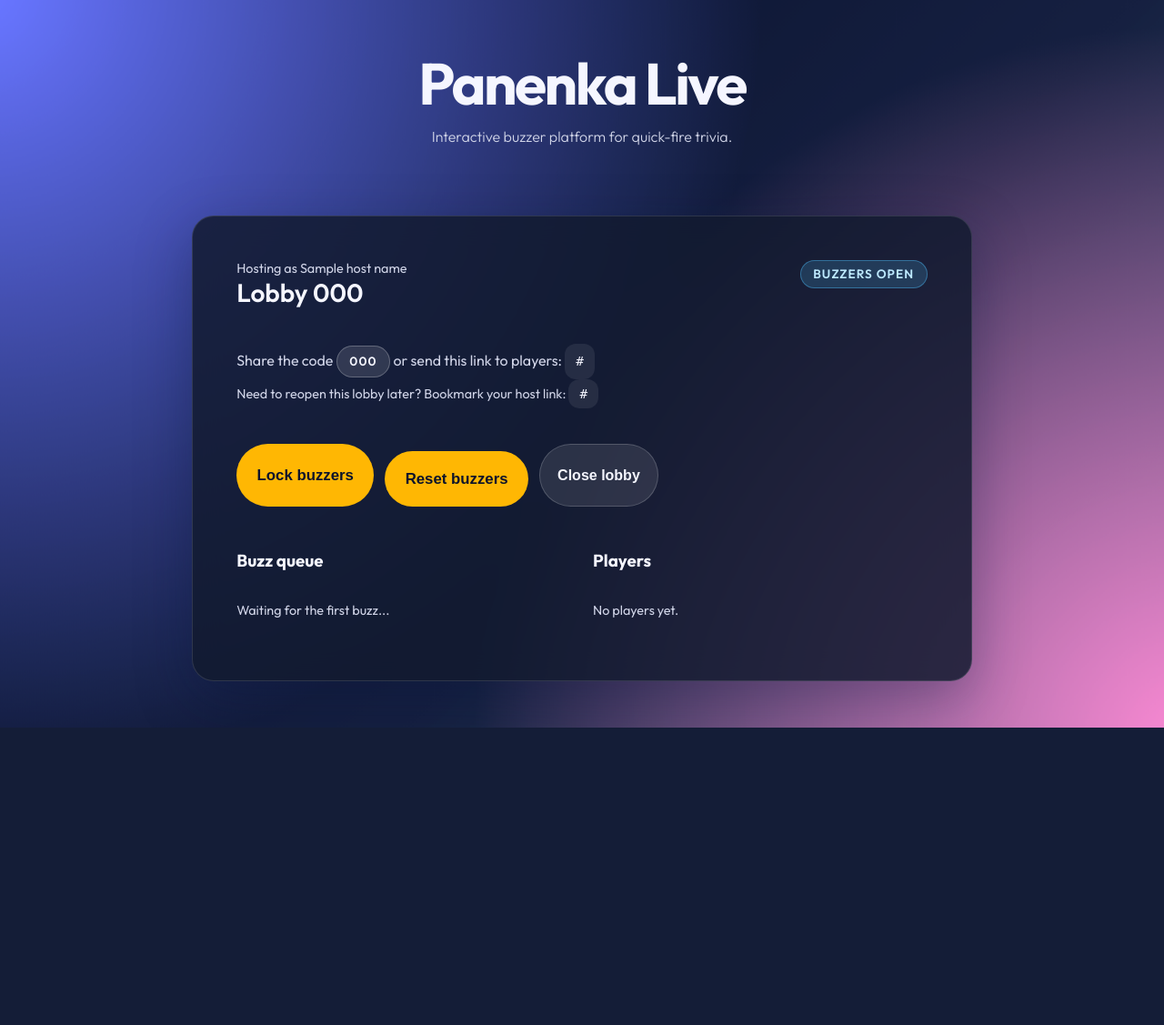
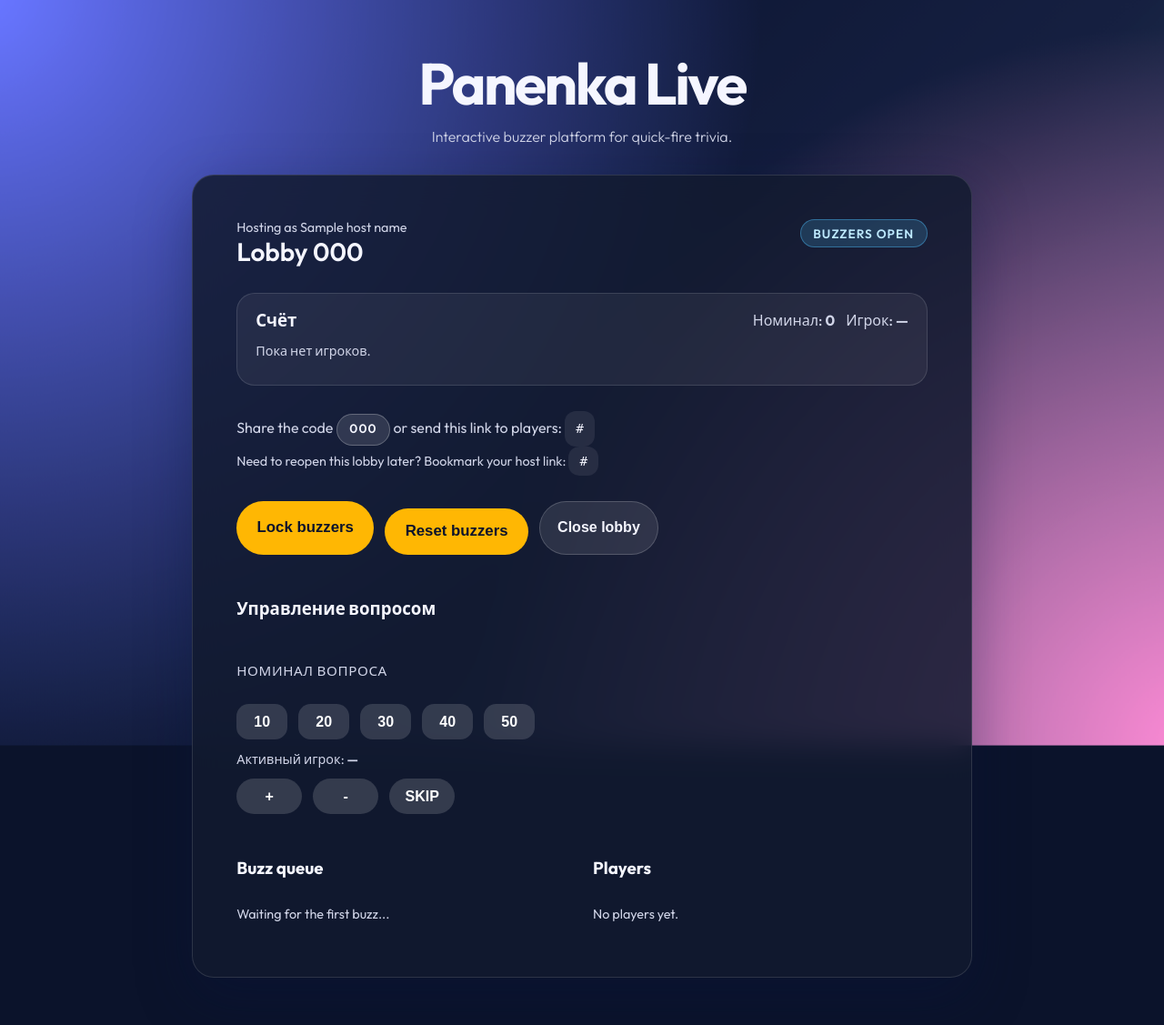
Before and after one commit to valentinych/panenka_app, a Flask app: template app/templates/buzzer_host.html in a window 1280 px wide. Shown: the whole page at 91% size. Before the commit the page ends 800 px from the top, so only its background shows below. Run offline with Flask 3, Linux system fonts and the light colour scheme; the template is opened without the code that fills it: most values are stand-ins (such as "Sample title", 1, 10 or a date in 2020).

Commit message:
Restrict question value selection to preset buttons

```diff
--- a/app/routes.py
+++ b/app/routes.py
@@ -92,6 +92,8 @@ def _expire_stale_players(lobby, now):
         lobby["buzz_order"] = [
             player_id for player_id in lobby["buzz_order"] if player_id not in removed_ids
         ]
+        if lobby.get("active_player_id") in removed_ids:
+            lobby["active_player_id"] = None
         lobby["updated_at"] = now
         return True
 
@@ -129,6 +131,8 @@ def _remove_player_from_lobby(code, player_id):
         lobby["buzz_order"] = [
             existing for existing in lobby["buzz_order"] if existing != player_id
         ]
+        if lobby.get("active_player_id") == player_id:
+            lobby["active_player_id"] = None
         lobby["updated_at"] = time.time()
         lobby_store.save_lobby(lobby)
 
@@ -432,6 +436,8 @@ def buzzer_create():
         "locked": False,
         "players": {},
         "buzz_order": [],
+        "question_value": 0,
+        "active_player_id": None,
     }
 
     lobby_store.save_lobby(lobby)
@@ -478,6 +484,7 @@ def buzzer_join():
         "joined_at": now,
         "last_seen": now,
         "buzzed_at": None,
+        "score": 0,
     }
     lobby["updated_at"] = now
 
@@ -577,6 +584,9 @@ def buzzer_state(code):
     if save_needed:
         lobby_store.save_lobby(lobby)
 
+    question_value = int(lobby.get("question_value", 0) or 0)
+    active_player_id = lobby.get("active_player_id")
+
     players = []
     for player_id, player in sorted(
         lobby["players"].items(), key=lambda item: item[1]["joined_at"]
@@ -586,13 +596,17 @@ def buzzer_state(code):
             if player_id in lobby["buzz_order"]
             else None
         )
+        score = int(player.get("score", 0) or 0)
+        is_active = player_id == active_player_id
         players.append(
             {
                 "id": player_id,
                 "name": player["name"],
                 "buzzed": position is not None,
                 "position": position,
+                "score": score,
                 "is_self": role == "player" and player_id == session_id,
+                "is_active": is_active,
             }
         )
 
@@ -606,8 +620,33 @@ def buzzer_state(code):
                 "id": player_id,
                 "name": player["name"],
                 "position": index + 1,
+                "is_active": player_id == active_player_id,
             }
         )
+
+    scoreboard_entries = []
+    for player_id, player in sorted(
+        lobby["players"].items(),
+        key=lambda item: (-int(item[1].get("score", 0) or 0), item[1]["joined_at"]),
+    ):
+        scoreboard_entries.append(
+            {
+                "id": player_id,
+                "name": player["name"],
+                "score": int(player.get("score", 0) or 0),
+                "is_active": player_id == active_player_id,
+            }
+        )
+
+    active_player = None
+    if active_player_id:
+        active_player = lobby["players"].get(active_player_id)
+        if active_player:
+            active_player = {
+                "id": active_player_id,
+                "name": active_player["name"],
+                "score": int(active_player.get("score", 0) or 0),
+            }
 
     response = {
         "code": code,
@@ -616,6 +655,9 @@ def buzzer_state(code):
         "players": players,
         "buzz_queue": buzz_queue,
         "buzz_open": not lobby["locked"],
+        "question_value": question_value,
+        "scoreboard": scoreboard_entries,
+        "active_player": active_player,
     }
 
     if role == "player":
@@ -628,6 +670,7 @@ def buzzer_state(code):
             "name": session.get("buzzer_name"),
             "position": position,
             "can_buzz": not lobby["locked"] and position is None,
+            "score": int(lobby["players"].get(session_id, {}).get("score", 0) or 0),
         }
     else:
         response["you"] = {"role": "host", "name": session.get("buzzer_name")}
@@ -667,6 +710,118 @@ def buzzer_buzz(code):
     return jsonify({"status": "ok", "position": len(lobby["buzz_order"])})
 
 
+@bp.route("/buzzer/api/lobbies/<code>/value", methods=["POST"])
+@login_required
+def buzzer_set_value(code):
+    code = code.upper()
+    lobby = _get_lobby_or_404(code)
+
+    if session.get("buzzer_role") != "host" or session.get("buzzer_id") != lobby["host_id"]:
+        return jsonify({"error": "forbidden"}), 403
+
+    payload = request.get_json(silent=True) or {}
+    raw_value = payload.get("value")
+    try:
+        value = int(raw_value)
+    except (TypeError, ValueError):
+        return jsonify({"error": "invalid-value"}), 400
+
+    allowed_values = {10, 20, 30, 40, 50}
+    if value not in allowed_values:
+        return jsonify({"error": "invalid-value"}), 400
+
+    lobby["question_value"] = value
+    lobby["updated_at"] = time.time()
+    lobby_store.save_lobby(lobby)
+
+    return jsonify({"status": "ok", "question_value": value})
+
+
+@bp.route("/buzzer/api/lobbies/<code>/confirm", methods=["POST"])
+@login_required
+def buzzer_confirm(code):
+    code = code.upper()
+    lobby = _get_lobby_or_404(code)
+
+    if session.get("buzzer_role") != "host" or session.get("buzzer_id") != lobby["host_id"]:
+        return jsonify({"error": "forbidden"}), 403
+
+    payload = request.get_json(silent=True) or {}
+    player_id = payload.get("player_id")
+
+    if not player_id or player_id not in lobby["players"]:
+        return jsonify({"error": "invalid-player"}), 400
+
+    if player_id not in lobby["buzz_order"]:
+        return jsonify({"error": "player-not-in-queue"}), 400
+
+    now = time.time()
+    lobby["active_player_id"] = player_id
+    lobby["locked"] = True
+    player = lobby["players"][player_id]
+    player["last_seen"] = now
+    lobby["updated_at"] = now
+    lobby_store.save_lobby(lobby)
+
+    return jsonify(
+        {
+            "status": "ok",
+            "active_player": {
+                "id": player_id,
+                "name": player["name"],
+                "score": int(player.get("score", 0) or 0),
+            },
+        }
+    )
+
+
+@bp.route("/buzzer/api/lobbies/<code>/resolve", methods=["POST"])
+@login_required
+def buzzer_resolve(code):
+    code = code.upper()
+    lobby = _get_lobby_or_404(code)
+
+    if session.get("buzzer_role") != "host" or session.get("buzzer_id") != lobby["host_id"]:
+        return jsonify({"error": "forbidden"}), 403
+
+    active_player_id = lobby.get("active_player_id")
+    if not active_player_id or active_player_id not in lobby["players"]:
+        return jsonify({"error": "no-active-player"}), 400
+
+    payload = request.get_json(silent=True) or {}
+    action = (payload.get("action") or "").lower()
+    if action not in {"plus", "minus", "skip"}:
+        return jsonify({"error": "invalid-action"}), 400
+
+    player = lobby["players"][active_player_id]
+    current_score = int(player.get("score", 0) or 0)
+    question_value = int(lobby.get("question_value", 0) or 0)
+
+    if action == "plus":
+        current_score += question_value
+    elif action == "minus":
+        current_score -= question_value
+
+    player["score"] = current_score
+    now = time.time()
+    player["last_seen"] = now
+    lobby["active_player_id"] = None
+    lobby["buzz_order"].clear()
+    lobby["locked"] = False
+    for participant in lobby["players"].values():
+        participant["buzzed_at"] = None
+    lobby["updated_at"] = now
+    lobby_store.save_lobby(lobby)
+
+    return jsonify(
+        {
+            "status": "ok",
+            "action": action,
+            "score": current_score,
+        }
+    )
+
+
 @bp.route("/buzzer/api/lobbies/<code>/reset", methods=["POST"])
 @login_required
 def buzzer_reset(code):
@@ -678,6 +833,7 @@ def buzzer_reset(code):
 
     lobby["buzz_order"].clear()
     lobby["locked"] = False
+    lobby["active_player_id"] = None
     now = time.time()
     for player in lobby["players"].values():
         player["buzzed_at"] = None
--- a/app/static/buzzer.js
+++ b/app/static/buzzer.js
@@ -9,6 +9,9 @@
   const lockUrl = root.dataset.lockUrl;
   const resetUrl = root.dataset.resetUrl;
   const closeUrl = root.dataset.closeUrl;
+  const valueUrl = root.dataset.valueUrl;
+  const confirmUrl = root.dataset.confirmUrl;
+  const resolveUrl = root.dataset.resolveUrl;
   const buzzUrl = root.dataset.buzzUrl;
   const leaveUrl = root.dataset.leaveUrl;
   const leaveRedirect = root.dataset.leaveRedirect;
@@ -24,6 +27,14 @@
   const closeButton = root.querySelector('[data-close-button]');
   const buzzButton = root.querySelector('[data-buzz-button]');
   const leaveButton = root.querySelector('[data-leave-button]');
+  const valueButtons = root.querySelectorAll('[data-value-button]');
+  const scoreboardSections = root.querySelectorAll('[data-scoreboard]');
+  const scoreboardLists = root.querySelectorAll('[data-score-list]');
+  const emptyScoreboardEls = root.querySelectorAll('[data-empty-scoreboard]');
+  const questionValueEls = root.querySelectorAll('[data-question-value]');
+  const activePlayerEls = root.querySelectorAll('[data-active-player]');
+  const answerControlsEl = root.querySelector('[data-answer-controls]');
+  const resolveButtons = root.querySelectorAll('[data-resolve-action]');
 
   let pollTimer = null;
   let pollInterval = 1500;
@@ -43,7 +54,7 @@
     el.style.display = shouldShow ? '' : 'none';
   };
 
-  const postJson = async (url) => {
+  const postJson = async (url, body = undefined) => {
     if (!url) {
       return null;
     }
@@ -54,6 +65,7 @@
         headers: {
           'Content-Type': 'application/json',
         },
+        body: body === undefined ? undefined : JSON.stringify(body),
       });
 
       if (response.status === 404) {
@@ -91,7 +103,7 @@
     }
   };
 
-  const applyQueue = (queue = []) => {
+  const applyQueue = (queue = [], state = {}) => {
     if (!queueEl) {
       return;
     }
@@ -113,6 +125,22 @@
       label.textContent = entry.name;
       item.appendChild(label);
       item.appendChild(name);
+      if (entry.is_active) {
+        item.classList.add('is-active');
+      }
+      if (role === 'host' && confirmUrl) {
+        const confirmButton = document.createElement('button');
+        confirmButton.type = 'button';
+        confirmButton.classList.add('btn-queue-confirm');
+        if (entry.is_active) {
+          confirmButton.textContent = 'Подтверждено';
+          confirmButton.disabled = true;
+        } else {
+          confirmButton.textContent = 'Подтвердить';
+          confirmButton.addEventListener('click', () => confirmPlayer(entry.id));
+        }
+        item.appendChild(confirmButton);
+      }
       queueEl.appendChild(item);
     });
   };
@@ -146,8 +174,90 @@
       if (player.is_self) {
         item.classList.add('is-self');
       }
+       if (player.is_active) {
+        item.classList.add('is-active');
+      }
+      if (typeof player.score === 'number') {
+        const score = document.createElement('span');
+        score.classList.add('player-score');
+        score.textContent = player.score;
+        item.appendChild(score);
+      }
       rosterEl.appendChild(item);
     });
+  };
+
+  const applyScoreboard = (entries = [], questionValue = 0, activePlayer = null) => {
+    if (scoreboardSections.length) {
+      scoreboardSections.forEach((section) => {
+        section.classList.toggle('is-empty', !entries.length);
+      });
+    }
+
+    if (emptyScoreboardEls.length) {
+      emptyScoreboardEls.forEach((el) => {
+        updateVisibility(el, !entries.length);
+      });
+    }
+
+    if (scoreboardLists.length) {
+      scoreboardLists.forEach((list) => {
+        list.innerHTML = '';
+        if (!entries.length) {
+          updateVisibility(list, false);
+          return;
+        }
+        updateVisibility(list, true);
+        entries.forEach((entry) => {
+          const item = document.createElement('li');
+          item.classList.add('scoreboard__item');
+          if (entry.is_active) {
+            item.classList.add('is-active');
+          }
+          const name = document.createElement('span');
+          name.textContent = entry.name;
+          const score = document.createElement('strong');
+          score.textContent = entry.score;
+          item.appendChild(name);
+          item.appendChild(score);
+          list.appendChild(item);
+        });
+      });
+    }
+
+    const numericValue = Number(questionValue);
+    const safeQuestionValue = Number.isFinite(numericValue) ? numericValue : 0;
+
+    if (questionValueEls.length) {
+      questionValueEls.forEach((el) => {
+        el.textContent = safeQuestionValue;
+      });
+    }
+
+    if (valueButtons.length) {
+      valueButtons.forEach((button) => {
+        const buttonValue = Number(button.dataset.valueButton);
+        const isSelected = Number.isFinite(buttonValue)
+          ? buttonValue === safeQuestionValue
+          : false;
+        button.classList.toggle('is-selected', isSelected);
+      });
+    }
+
+    if (activePlayerEls.length) {
+      const label = activePlayer ? activePlayer.name : '—';
+      activePlayerEls.forEach((el) => {
+        el.textContent = label;
+      });
+    }
+
+    if (answerControlsEl && resolveButtons.length) {
+      const hasActive = Boolean(activePlayer);
+      answerControlsEl.classList.toggle('is-disabled', !hasActive);
+      resolveButtons.forEach((btn) => {
+        btn.disabled = !hasActive;
+      });
+    }
   };
 
   const applyState = (state) => {
@@ -162,8 +272,9 @@
       lockIndicator.classList.toggle('status-pill--locked', Boolean(state.locked));
     }
 
-    applyQueue(state.buzz_queue);
+    applyQueue(state.buzz_queue, state);
     applyRoster(state.players);
+    applyScoreboard(state.scoreboard, state.question_value, state.active_player);
 
     if (role === 'player' && state.you) {
       if (statusEl) {
@@ -271,6 +382,50 @@
     });
   }
 
+  const confirmPlayer = async (playerId) => {
+    if (!confirmUrl) {
+      return;
+    }
+    await postJson(confirmUrl, { player_id: playerId });
+    fetchState();
+  };
+
+  if (valueButtons.length && valueUrl) {
+    valueButtons.forEach((button) => {
+      button.addEventListener('click', async () => {
+        const raw = Number(button.dataset.valueButton);
+        const value = Number.isFinite(raw) ? raw : null;
+        if (!value) {
+          return;
+        }
+        valueButtons.forEach((btn) => {
+          btn.disabled = true;
+        });
+        await postJson(valueUrl, { value });
+        valueButtons.forEach((btn) => {
+          btn.disabled = false;
+        });
+        fetchState();
+      });
+    });
+  }
+
+  if (resolveButtons.length && resolveUrl) {
+    resolveButtons.forEach((button) => {
+      button.addEventListener('click', async () => {
+        const action = button.dataset.resolveAction;
+        if (!action) {
+          return;
+        }
+        resolveButtons.forEach((btn) => {
+          btn.disabled = true;
+        });
+        await postJson(resolveUrl, { action });
+        fetchState();
+      });
+    });
+  }
+
   const triggerBuzz = async () => {
     if (!buzzButton || !buzzUrl || buzzButton.disabled) {
       return;
--- a/app/static/styles.css
+++ b/app/static/styles.css
@@ -301,6 +301,62 @@ input:focus {
   gap: 0.75rem;
 }
 
+.scoreboard {
+  display: grid;
+  gap: 0.75rem;
+  padding: 1rem 1.25rem;
+  border-radius: 1.25rem;
+  background: rgba(255, 255, 255, 0.06);
+  border: 1px solid rgba(255, 255, 255, 0.12);
+}
+
+.scoreboard__header {
+  display: flex;
+  justify-content: space-between;
+  align-items: center;
+  gap: 1rem;
+}
+
+.scoreboard__header h3 {
+  margin: 0;
+}
+
+.scoreboard__info {
+  display: flex;
+  flex-wrap: wrap;
+  gap: 0.75rem;
+  font-weight: 500;
+  color: var(--text-muted);
+}
+
+.scoreboard__list {
+  list-style: none;
+  margin: 0;
+  padding: 0;
+  display: grid;
+  gap: 0.5rem;
+}
+
+.scoreboard__item {
+  display: flex;
+  justify-content: space-between;
+  align-items: center;
+  padding: 0.6rem 0.85rem;
+  border-radius: 0.85rem;
+  background: rgba(11, 19, 43, 0.65);
+  border: 1px solid rgba(255, 255, 255, 0.1);
+}
+
+.scoreboard__item.is-active {
+  border-color: rgba(255, 183, 3, 0.7);
+  box-shadow: 0 0 18px rgba(255, 183, 3, 0.25);
+}
+
+.scoreboard__item strong {
+  font-size: 1.1rem;
+  color: #fff;
+}
+
 .buzz-queue,
 .buzzer-roster {
   list-style: none;
@@ -335,6 +391,12 @@ input:focus {
   color: var(--accent);
 }
 
+.buzz-queue li.is-active,
+.buzzer-roster li.is-active {
+  border-color: rgba(255, 183, 3, 0.75);
+  box-shadow: 0 0 18px rgba(255, 183, 3, 0.25);
+}
+
 .buzzer-roster li.is-buzzed span {
   color: var(--error);
 }
@@ -346,6 +408,12 @@ input:focus {
 
 .buzzer-roster li.is-self {
   border-color: rgba(111, 123, 247, 0.6);
+}
+
+.player-score {
+  margin-left: auto;
+  font-weight: 700;
+  color: #fff;
 }
 
 .buzzer-button {
@@ -390,6 +458,110 @@ input:focus {
   filter: none;
 }
 
+.answer-controls {
+  display: grid;
+  gap: 0.75rem;
+}
+
+.answer-controls.is-disabled {
+  opacity: 0.6;
+}
+
+.answer-buttons {
+  display: flex;
+  flex-wrap: wrap;
+  gap: 0.75rem;
+}
+
+.btn-score {
+  min-width: 4.5rem;
+  padding: 0.65rem 1rem;
+  border-radius: 999px;
+  border: none;
+  font-weight: 600;
+  font-size: 1rem;
+  cursor: pointer;
+  background: rgba(255, 255, 255, 0.15);
+  color: #fff;
+  transition: transform 0.15s ease, box-shadow 0.2s ease, background 0.2s ease;
+}
+
+.btn-score:hover {
+  transform: translateY(-1px);
+  background: rgba(255, 255, 255, 0.25);
+  box-shadow: 0 10px 25px rgba(255, 183, 3, 0.2);
+}
+
+.btn-score:disabled {
+  cursor: not-allowed;
+  opacity: 0.6;
+  transform: none;
+  box-shadow: none;
+}
+
+.value-picker {
+  display: grid;
+  gap: 0.75rem;
+}
+
+.value-picker__buttons {
+  display: flex;
+  flex-wrap: wrap;
+  gap: 0.75rem;
+}
+
+.value-button {
+  min-width: 3.5rem;
+  padding: 0.65rem 1.1rem;
+  border-radius: 0.85rem;
+  border: none;
+  background: rgba(255, 255, 255, 0.14);
+  color: #fff;
+  font-weight: 600;
+  font-size: 1rem;
+  cursor: pointer;
+  transition: background 0.2s ease, transform 0.15s ease, box-shadow 0.2s ease;
+}
+
+.value-button:hover:not(:disabled) {
+  background: rgba(255, 255, 255, 0.24);
+  transform: translateY(-1px);
+  box-shadow: 0 8px 20px rgba(80, 143, 255, 0.22);
+}
+
+.value-button.is-selected {
+  background: rgba(80, 143, 255, 0.85);
+  box-shadow: 0 12px 28px rgba(80, 143, 255, 0.35);
+}
+
+.value-button:disabled {
+  cursor: not-allowed;
+  opacity: 0.7;
+  transform: none;
+  box-shadow: none;
+}
+
+.btn-queue-confirm {
+  padding: 0.45rem 0.9rem;
+  border-radius: 0.75rem;
+  border: none;
+  background: rgba(255, 255, 255, 0.18);
+  color: #fff;
+  font-weight: 600;
+  cursor: pointer;
+  transition: background 0.2s ease, transform 0.15s ease;
+}
+
+.btn-queue-confirm:hover:not(:disabled) {
+  background: rgba(255, 255, 255, 0.28);
+  transform: translateY(-1px);
+}
+
+.btn-queue-confirm:disabled {
+  opacity: 0.6;
+  cursor: not-allowed;
+}
+
 .share-link {
   display: inline-block;
   padding: 0.5rem 0.75rem;
--- a/app/templates/buzzer_host.html
+++ b/app/templates/buzzer_host.html
@@ -9,6 +9,9 @@
   data-lock-url="{{ url_for('main.buzzer_lock', code=code) }}"
   data-reset-url="{{ url_for('main.buzzer_reset', code=code) }}"
   data-close-url="{{ url_for('main.buzzer_close', code=code) }}"
+  data-value-url="{{ url_for('main.buzzer_set_value', code=code) }}"
+  data-confirm-url="{{ url_for('main.buzzer_confirm', code=code) }}"
+  data-resolve-url="{{ url_for('main.buzzer_resolve', code=code) }}"
   data-leave-redirect="{{ url_for('main.buzzer_home') }}"
 >
   <header class="buzzer-header">
@@ -18,6 +21,17 @@
     </div>
     <span class="status-pill" data-lock-indicator>Buzzers open</span>
   </header>
+  <section class="scoreboard" data-scoreboard>
+    <header class="scoreboard__header">
+      <h3>Счёт</h3>
+      <div class="scoreboard__info">
+        <span>Номинал: <strong data-question-value>0</strong></span>
+        <span>Игрок: <strong data-active-player>—</strong></span>
+      </div>
+    </header>
+    <p class="helper-text" data-empty-scoreboard>Пока нет игроков.</p>
+    <ul class="scoreboard__list" data-score-list></ul>
+  </section>
   <div class="buzzer-share">
     <p class="card-description">
       Share the code <span class="status-pill status-pill--muted">{{ code }}</span> or send this link to players:
@@ -33,6 +47,29 @@
     <button class="btn-secondary" type="button" data-reset-button>Reset buzzers</button>
     <button class="btn-tertiary" type="button" data-close-button>Close lobby</button>
   </div>
+  <section class="buzzer-section">
+    <h3>Управление вопросом</h3>
+    <div class="value-picker" data-value-picker>
+      <p class="field-label">Номинал вопроса</p>
+      <div class="value-picker__buttons">
+        {% for value in (10, 20, 30, 40, 50) %}
+        <button
+          class="value-button"
+          type="button"
+          data-value-button="{{ value }}"
+        >{{ value }}</button>
+        {% endfor %}
+      </div>
+    </div>
+    <div class="answer-controls" data-answer-controls>
+      <p class="helper-text">Активный игрок: <strong data-active-player>—</strong></p>
+      <div class="answer-buttons">
+        <button class="btn-score" type="button" data-resolve-action="plus">+</button>
+        <button class="btn-score" type="button" data-resolve-action="minus">-</button>
+        <button class="btn-score" type="button" data-resolve-action="skip">SKIP</button>
+      </div>
+    </div>
+  </section>
   <div class="buzzer-sections">
     <section class="buzzer-section">
       <h3>Buzz queue</h3>
```
Also changed, not shown: app/lobby_store.py (+38 -6 lines), app/templates/buzzer_player.html (+10 -0 lines).
